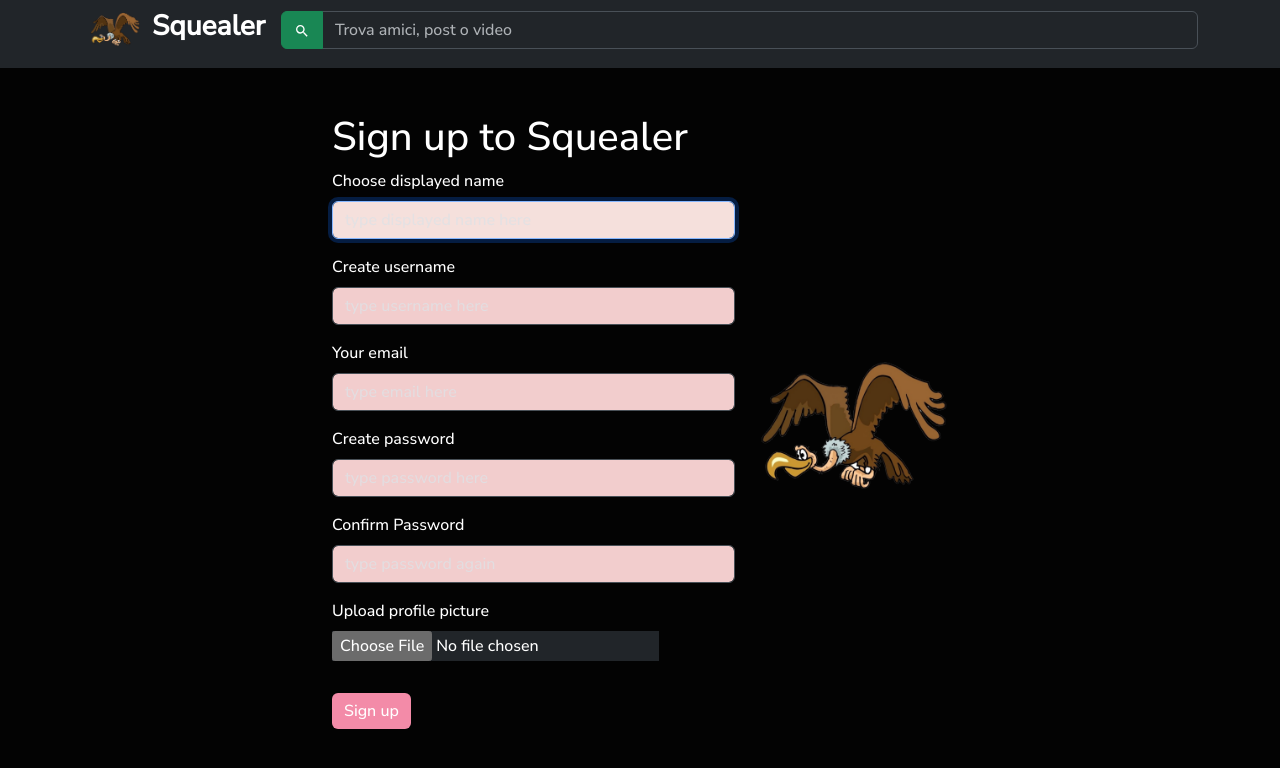
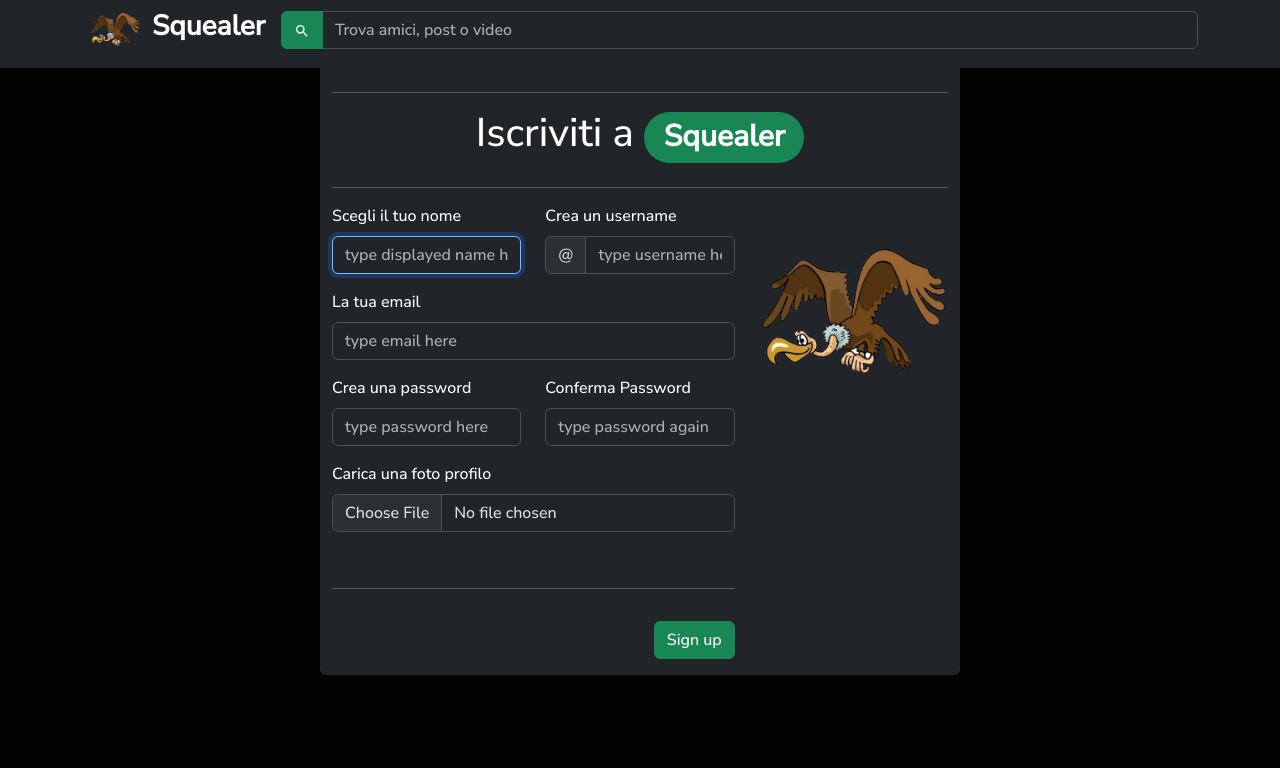
Before and after one commit to manTo16/Squealer, a React (Create React App) app in the folder app/: page /register in a window 1280 px wide. Shown: the top 768 px of the page. Built offline with nearby package versions, Linux system fonts and the light colour scheme; no server answers.

Commit message:
update register & login + badge pro/verificato

```diff
--- a/app/src/components/UserInfo.tsx
+++ b/app/src/components/UserInfo.tsx
@@ -9,6 +9,8 @@ import DailyCalendar from './svg/CharSvg/dCharSvg';
 import Container from 'react-bootstrap/Container';
 import { UserContext } from '@utils/userData';
 import Badge from 'react-bootstrap/Badge';
+import IconPro from './svg/ProSvg';
+import IconVerified from './svg/VerifSvg';
 
 function UserInfo() {
   const isLoggedIn = !!localStorage.getItem('token')
@@ -35,7 +37,10 @@ function UserInfo() {
             <hr className='text-white' />
             <Row className='text-white'>
               <Col lg={12}>
-                <h3>{userDetails.displayName}</h3>
+                <span>
+                <h3>{userDetails.displayName}<IconPro/><IconVerified/></h3>
+                </span>
+
               </Col>
               <Col lg={12}>
                 <h4>{'@'+userDetails.username}</h4>
--- /dev/null
+++ b/app/src/components/svg/ProSvg.tsx
@@ -0,0 +1,18 @@
+// icon:professional-hexagon | Material Design Icons https://materialdesignicons.com/ | Austin Andrews
+import * as React from "react";
+
+function IconPro(props: React.SVGProps<SVGSVGElement>) {
+  return (
+    <svg
+      viewBox="0 0 24 24"
+      fill="#198754"
+      height="1em"
+      width="1em"
+      {...props}
+    >
+      <path d="M21 16.5c0 .38-.21.71-.53.88l-7.9 4.44c-.16.12-.36.18-.57.18-.21 0-.41-.06-.57-.18l-7.9-4.44A.991.991 0 013 16.5v-9c0-.38.21-.71.53-.88l7.9-4.44c.16-.12.36-.18.57-.18.21 0 .41.06.57.18l7.9 4.44c.32.17.53.5.53.88v9M5 9v6h1.25v-2H7a2 2 0 002-2 2 2 0 00-2-2H5m1.25 3v-2h.5a1 1 0 011 1 1 1 0 01-1 1h-.5m3.5-3v6H11v-2h.75l.66 2h1.32l-.79-2.39c.49-.36.81-.95.81-1.61a2 2 0 00-2-2h-2M11 12v-2h.5a1 1 0 011 1 1 1 0 01-1 1H11m6-3c-1.38 0-2.5 1.34-2.5 3s1.12 3 2.5 3 2.5-1.34 2.5-3-1.12-3-2.5-3m0 1.25c.76 0 1.38.78 1.38 1.75s-.62 1.75-1.38 1.75c-.76 0-1.37-.78-1.37-1.75s.61-1.75 1.37-1.75z" />
+    </svg>
+  );
+}
+
+export default IconPro;
--- /dev/null
+++ b/app/src/components/svg/VerifSvg.tsx
@@ -0,0 +1,21 @@
+// icon:verified-16 | Octicons https://primer.style/octicons/ | Github Primer
+import * as React from "react";
+
+function IconVerified(props: React.SVGProps<SVGSVGElement>) {
+  return (
+    <svg
+      viewBox="0 0 16 16"
+      fill="#0d6efd"
+      height="1em"
+      width="1em"
+      {...props}
+    >
+      <path
+        fillRule="evenodd"
+        d="M9.585.52a2.678 2.678 0 00-3.17 0l-.928.68a1.178 1.178 0 01-.518.215L3.83 1.59a2.678 2.678 0 00-2.24 2.24l-.175 1.14a1.178 1.178 0 01-.215.518l-.68.928a2.678 2.678 0 000 3.17l.68.928c.113.153.186.33.215.518l.175 1.138a2.678 2.678 0 002.24 2.24l1.138.175c.187.029.365.102.518.215l.928.68a2.678 2.678 0 003.17 0l.928-.68a1.17 1.17 0 01.518-.215l1.138-.175a2.678 2.678 0 002.241-2.241l.175-1.138c.029-.187.102-.365.215-.518l.68-.928a2.678 2.678 0 000-3.17l-.68-.928a1.179 1.179 0 01-.215-.518L14.41 3.83a2.678 2.678 0 00-2.24-2.24l-1.138-.175a1.179 1.179 0 01-.518-.215L9.585.52zM7.303 1.728c.415-.305.98-.305 1.394 0l.928.68c.348.256.752.423 1.18.489l1.136.174c.51.078.909.478.987.987l.174 1.137c.066.427.233.831.489 1.18l.68.927c.305.415.305.98 0 1.394l-.68.928a2.678 2.678 0 00-.489 1.18l-.174 1.136a1.178 1.178 0 01-.987.987l-1.137.174a2.678 2.678 0 00-1.18.489l-.927.68c-.415.305-.98.305-1.394 0l-.928-.68a2.678 2.678 0 00-1.18-.489l-1.136-.174a1.178 1.178 0 01-.987-.987l-.174-1.137a2.678 2.678 0 00-.489-1.18l-.68-.927a1.178 1.178 0 010-1.394l.68-.928c.256-.348.423-.752.489-1.18l.174-1.136c.078-.51.478-.909.987-.987l1.137-.174a2.678 2.678 0 001.18-.489l.927-.68zM11.28 6.78a.75.75 0 00-1.06-1.06L7 8.94 5.78 7.72a.75.75 0 00-1.06 1.06l1.75 1.75a.75.75 0 001.06 0l3.75-3.75z"
+      />
+    </svg>
+  );
+}
+
+export default IconVerified;
--- a/app/src/pages/Login.tsx
+++ b/app/src/pages/Login.tsx
@@ -3,11 +3,13 @@ import axios from '@root/axiosConfig'
 import Form from 'react-bootstrap/Form'
 import Container from 'react-bootstrap/Container'
 import ButtonBootstrap from 'react-bootstrap/Button'
+import { Badge, InputGroup } from 'react-bootstrap'
 import Logo from '../assets/Squealer.png'
 import { useNavigate } from 'react-router-dom'
 import { apiAuthURL, apiUsersURL } from '../URLs'
 import Row from 'react-bootstrap/Row'
 import Col from 'react-bootstrap/Col'
+import { error } from 'console'
 
 const getLoggedUserData = async (username: String) =>{
   try{
@@ -16,13 +18,14 @@ const getLoggedUserData = async (username: String) =>{
     const user = response.data
     localStorage.setItem('user',JSON.stringify(user))
   }catch(err){
-    console.log(err)
+    console.log("GETerror", err)
   }
 }
 
 export default function Login() {
   const [username,setUsername]=useState('')
   const [password,setPassword]=useState('')
+  const [error,setError]=useState(false)
   const navigate = useNavigate()
 
   const handleSubmit = async (e:React.MouseEvent<HTMLElement>) => {
@@ -39,28 +42,63 @@ export default function Login() {
       localStorage.setItem('token', token)
     }
     catch(err){
-      console.log(err)
+      console.log("error", err)
     }
   }
 
 
   return (
     <div>
-      <Container className='d-flex justify-content-center align-titems-cener flex-column auth-container'>
+      <Container className='d-flex justify-content-center align-titems-cener flex-column pt-2 bg-dark rounded-bottom'>
+        <Row>
+          <Col>
+            <hr />
+            <div className='d-flex justify-content-center'>
+              <h1>Log in to <strong><Badge pill bg="success">Squealer</Badge></strong></h1>
+            </div>
+            <hr />
+          </Col>
+        </Row>
         <Row>
           <Col xs={12} md={6}>
-            <h1>Log in to Squealer</h1>
             <Form.Label> Username </Form.Label>
-            <Form.Group className='mb-3 w-80'>
-                <Form.Control autoFocus onChange={(e)=>setUsername(e.target.value)} value={username} placeholder="type username here" aria-label="username"/>
-            </Form.Group>
+            <InputGroup className='mb-3 w-80'>
+            <InputGroup.Text>@</InputGroup.Text>
+                <Form.Control
+                  autoFocus
+                  onChange={(e)=>setUsername(e.target.value)}
+                  value={username}
+                  placeholder="scrivi qui il tuo username"
+                  aria-label="username"
+                />
+            </InputGroup>
             <Form.Label> Password </Form.Label>
-            <Form.Group className='mb-3 w-80'>
-                <Form.Control onChange={(e)=>setPassword(e.target.value)} value={password} placeholder="type password here" aria-label="password" type='password'/>
-            </Form.Group>
-            <ButtonBootstrap onClick={handleSubmit} type="submit" className='my-3 red-buttons'>Log in</ButtonBootstrap>
+            <InputGroup className='mb-3 w-80'>
+                <Form.Control
+                  onChange={(e)=>setPassword(e.target.value)}
+                  value={password}
+                  isInvalid={error}
+                  placeholder="type password here"
+                  aria-label="password"
+                  type='password'
+                />
+            </InputGroup>
+            { error ? ( <><p className='text-danger'>La password è corretta</p></> ) :( <></> ) }
+            <div className='pt-3'>
+              <hr />
+            </div>
+            <div className='d-flex justify-content-end'>
+              <ButtonBootstrap
+                onClick={handleSubmit}
+                type="submit"
+                className='my-3'
+                variant='success'
+              >
+                Log in
+              </ButtonBootstrap>
+            </div>
           </Col>
-          <Col className='d-flex justify-content-center align-items-center'>
+          <Col className='d-flex d-none d-md-block justify-content-center align-items-center'>
             <img className='my-3 mt-10' src={Logo} width={"100%"} alt=''/>
           </Col>
         </Row>
--- a/app/src/pages/Register.tsx
+++ b/app/src/pages/Register.tsx
@@ -4,12 +4,13 @@ import Container from 'react-bootstrap/Container'
 import Form from 'react-bootstrap/Form'
 import ButtonBootstrap from 'react-bootstrap/Button'
 import Logo from '../assets/Squealer.png'
+import gif from '../assets/volture-whait.gif'
 import { useNavigate } from 'react-router-dom'
 import { apiAuthURL, apiUsersURL } from '../URLs'
 import Row from 'react-bootstrap/Row'
 import Col from 'react-bootstrap/Col'
 import { convertToBase64 } from '../utils'
-import { InputGroup } from 'react-bootstrap'
+import { Badge, InputGroup } from 'react-bootstrap'
 
 export default function Register() {
   const [username,setUsername]=useState('')
@@ -19,6 +20,7 @@ export default function Register() {
   const [confirmPassword,setConfirmPassword]=useState('')
   const [userImage,setUserImage]=useState('')
   const navigate = useNavigate()
+  const [error, setError] = useState(false);
 
   useEffect(() => {
     fetchUsers();
@@ -36,7 +38,7 @@ export default function Register() {
   const handleSubmit = (e:React.MouseEvent<HTMLElement>) => {
     e.preventDefault()
     if (password!==confirmPassword){
-      alert('The passwords are different!')
+      setError(true)
       return;
     }
     axios.post(apiAuthURL+'/register', {username,displayName,email,password, userImage })
@@ -63,84 +65,113 @@ export default function Register() {
 
   return (
     <div>
-      <Container className='auth-container'>
+      <Container className='pt-2 bg-dark rounded-bottom'>
+        <Row>
+          <Col>
+            <hr />
+            <div className='d-flex justify-content-center'>
+              <h1>Iscriviti a <strong><Badge pill bg="success">Squealer</Badge></strong></h1>
+            </div>
+            <hr />
+          </Col>
+        </Row>
         <Row>
           <Col xs={12} md={8}>
-            <h1>Sign up to Squealer</h1>
-            <Form.Label> Choose displayed name </Form.Label>
-            <Form.Group className='mb-3 w-80'>
+            <Row>
+              <Col>
+                <Form.Label> Scegli il tuo nome </Form.Label>
+                <InputGroup className='mb-3 w-80'>
                     <Form.Control
                       autoFocus
                       onChange={(e)=>setDisplayName(e.target.value)}
                       value={displayName}
                       placeholder="type displayed name here"
                       aria-label="username"/>
-            </Form.Group>
-            <Form.Label> Create username </Form.Label>
-            <Form.Group className='mb-3'>
+                </InputGroup>
+              </Col>
+              <Col>
+                <Form.Label> Crea un username </Form.Label>
+
+                <InputGroup className='mb-3'>
+                  <InputGroup.Text>@</InputGroup.Text>
                   <Form.Control
                     onChange={(e)=>setUsername(e.target.value)}
                     value={username}
                     placeholder="type username here"
                     aria-label="username"/>
-            </Form.Group>
-            <Form.Label> Your email </Form.Label>
-            <Form.Group className='mb-3'>
+                </InputGroup>
+              </Col>
+            </Row>
+            <Form.Label> La tua email </Form.Label>
+            <InputGroup className='mb-3'>
                 <Form.Control
                   onChange={(e)=>setEmail(e.target.value)}
                   value={email}
+                  isInvalid={email.length>0 && !email.includes('@' && '.') }
                   placeholder="type email here"
                   aria-label="email"/>
-            </Form.Group>
-            <Form.Label> Create password </Form.Label>
-            <Form.Group className='mb-3'>
+            </InputGroup>
+            <Row>
+              <Col>
+                <Form.Label> Crea una password </Form.Label>
+                <InputGroup className='mb-3'>
                     <Form.Control
                       onChange={(e)=>setPassword(e.target.value)}
                       value={password}
+                      isInvalid={error || (password.length>0 && password.length<8) }
                       placeholder="type password here"
                       aria-label="password"
                       type='password'/>
-            </Form.Group>
-            <Form.Label> Confirm Password </Form.Label>
-            <Form.Group className='mb-3'>
+                </InputGroup>
+                { error ? ( <><p className='text-danger'>Le password non corrispondono</p></> ) :( <></> ) }
+              </Col>
+              <Col>
+                <Form.Label> Conferma Password </Form.Label>
+                <InputGroup className='mb-3'>
                     <Form.Control
                       onChange={(e)=>setConfirmPassword(e.target.value)}
                       value={confirmPassword}
+                      isInvalid={error || (password.length>0 && password.length<8) }
                       placeholder="type password again"
                       aria-label="password"
                       type='password'/>
-            </Form.Group>
-            <Form.Label> Upload profile picture</Form.Label>
-            <InputGroup className="mb-3">
-                <input
-                  className="bg-dark text-white"
-                  aria-label="upload-image"
-                  type='file'
-                  accept='.jpeg, .png, .jpg'
-                  name='image'
-                  onChange={(e)=>handleImageUpload(e)}/>
                 </InputGroup>
-            {/*
-            <Form.Label>Select Image(s)</Form.Label>
-            <InputGroup className="mb-3">
+              </Col>
+            </Row>
+
+
+            <Form.Group controlId="formFileMultiple" className="mb-3">
+              <Form.Label>Carica una foto profilo</Form.Label>
               <Form.Control
                 type="file"
-                    className="shareInput bg-dark text-white"
-                    accept='image/*'
+                accept=".jpeg, .png, .jpg"
+                onChange={(e: React.ChangeEvent<HTMLInputElement>) => handleImageUpload(e)}
               />
-                <InputGroup.Text></InputGroup.Text>
-            </InputGroup>
-            */}
+            </Form.Group>
+            <br />
+            <hr />
+
+            <div className='d-flex justify-content-end'>
               <ButtonBootstrap
                 onClick={handleSubmit}
                 type="submit"
-              className='my-3 red-buttons'>
+                variant='success'
+                className='my-3'
+              >
                 Sign up
               </ButtonBootstrap>
+            </div>
           </Col>
 
-          <Col className='d-flex justify-content-center align-items-center'>
+          <Col className='d-flex d-none d-md-block justify-content-center align-items-center'>
             <img className='my-3 mt-10' src={Logo} width={"100%"} alt=''/>
+            {/* <Figure>
+            <Figure.Image
+              width={171}
+              height={180}
+              alt="171x180"
+              src={gif}/>
+            </Figure>  */}
           </Col>
         </Row>
       </Container>
```
Lines whose indentation alone changed are shown as unchanged.
